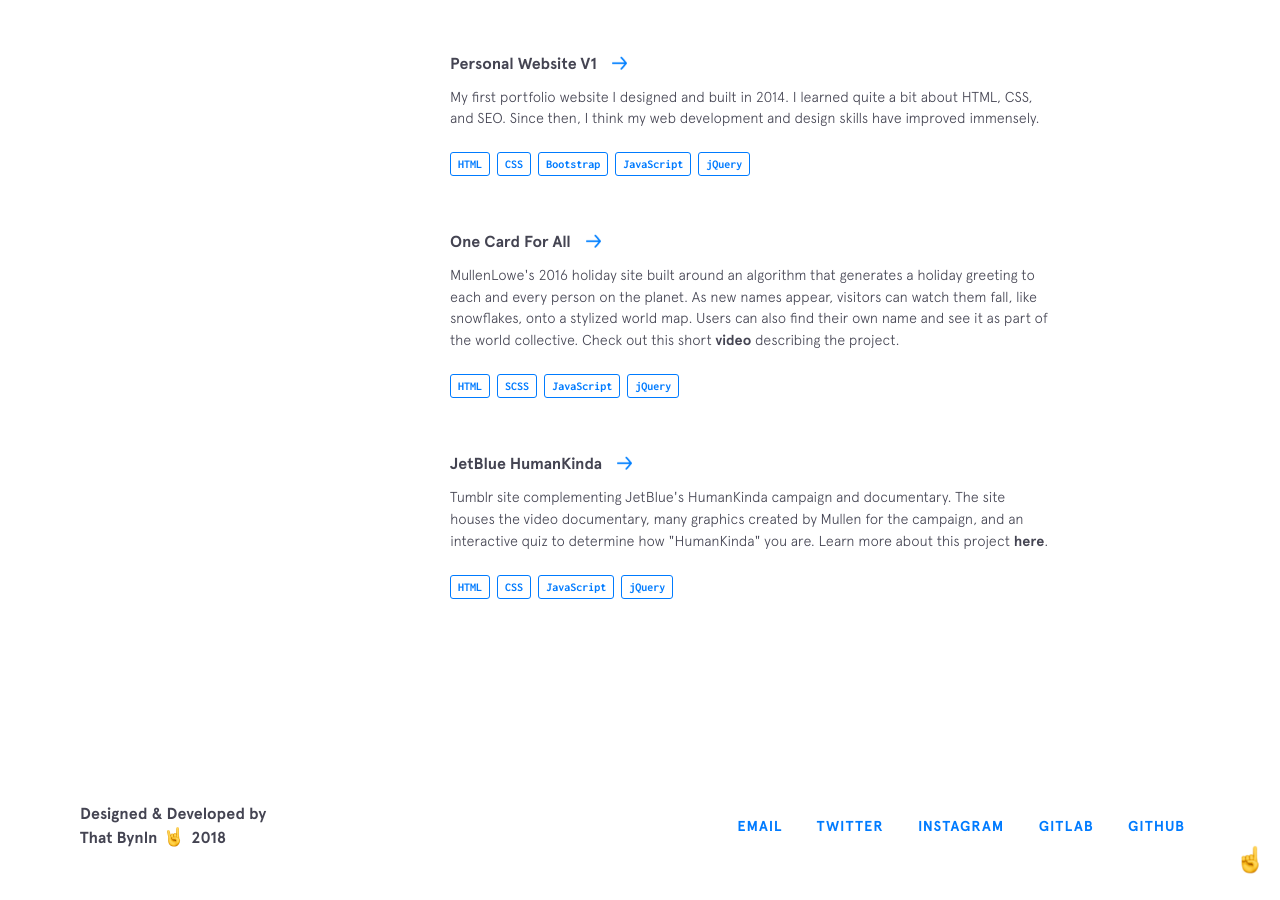
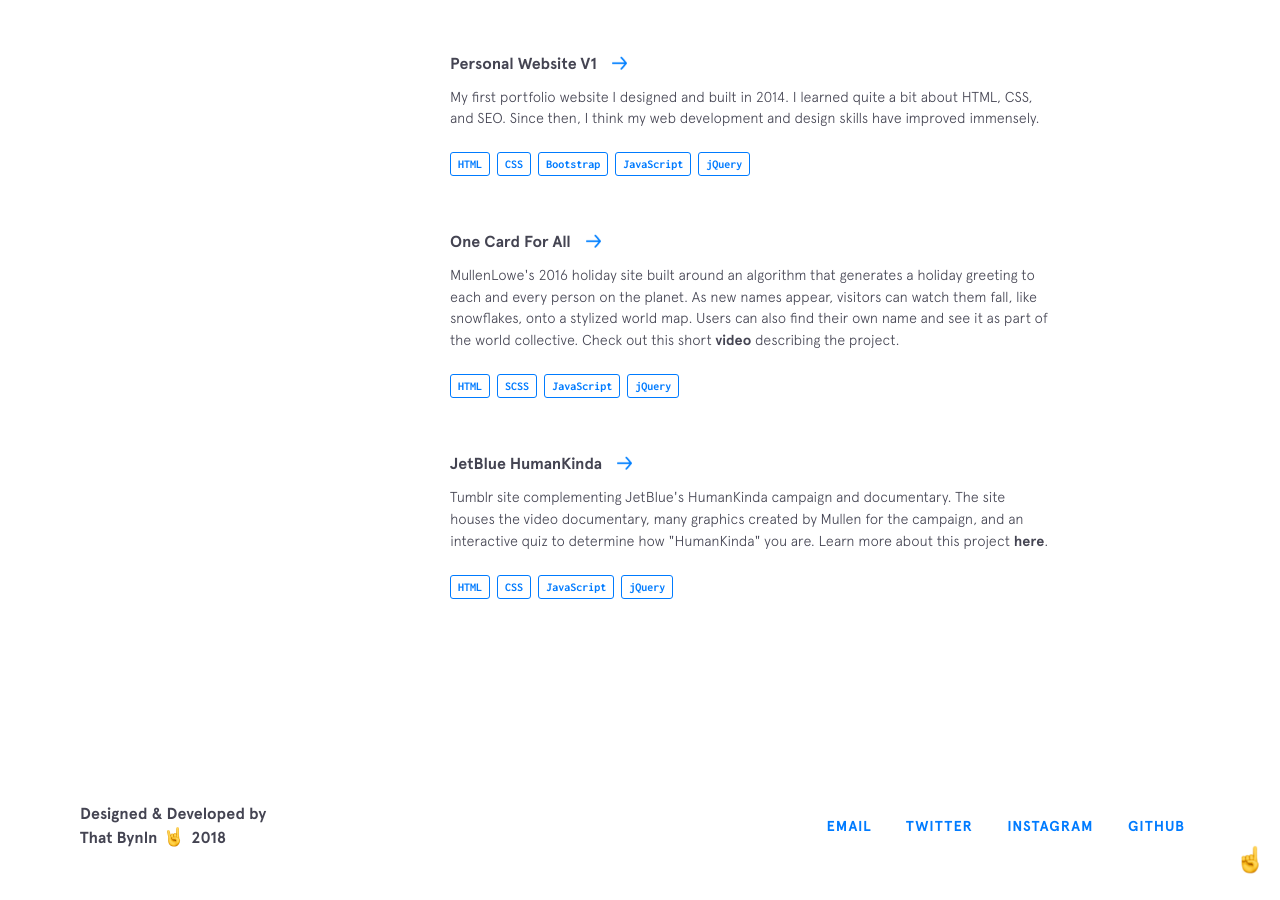
Before and after one commit to thatbynln/thatbynln.github.io, a Jekyll site: the page built from index.html, in a window 1280 px wide and 900 px high, scrolled down 5420 px. Built offline with Jekyll 4.4.1, drawn with Linux system fonts in a browser that asks for light colours; nearby versions of some CDN libraries.

Commit message:
Update _config.yml

```diff
--- a/_config.yml
+++ b/_config.yml
@@ -15,8 +15,6 @@ social:
     url: https://twitter.com/thatbynln
   - title: instagram
     url: https://instagram.com/beyondlon
-  - title: gitlab
-    url: https://gitlab.com/beyondlon
   - title: github
     url: https://github.com/thatbynln
 
```
